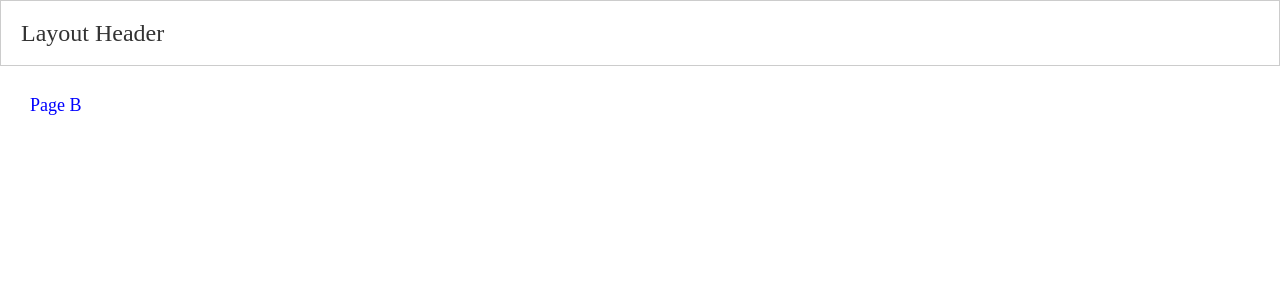
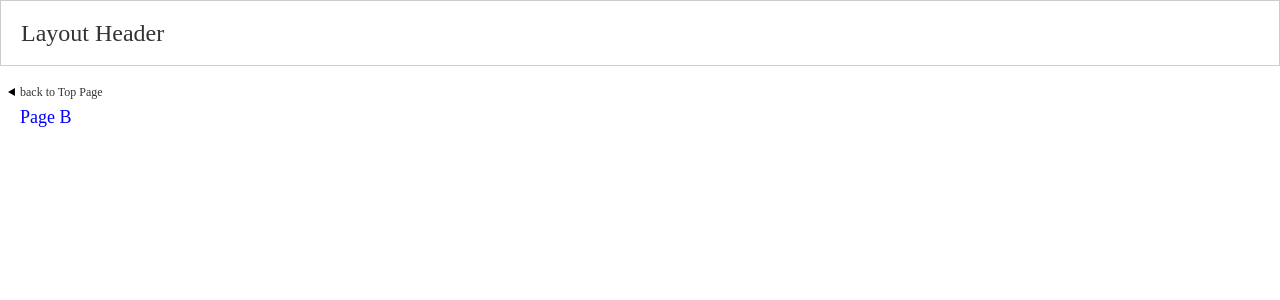
Before and after one commit to takahiroaoki/react-vite-sample, a React (Vite) app: page /pageB in a window 1280 px wide. Shown: the top 300 px of the page. Built offline with nearby package versions, Linux system fonts and the light colour scheme.

Commit message:
:sparkles: add navigator to sub pages

```diff
--- a/src/pages/page-a/index.module.css
+++ b/src/pages/page-a/index.module.css
@@ -1,8 +1,31 @@
 .titleSection {
-    padding: 10px;
+    padding: 10px 0;
 }
 
 .title {
     color: red;
     font-size: 18px;
 }
+
+.navigatorSection {
+    display: flex;
+    justify-content: left;
+}
+
+.navigator {
+    font-size: 12px;
+    color: #333;
+    text-decoration: none;
+    position: relative;
+}
+
+.navigator::before {
+    content: '';
+    background-color: black;
+    position: absolute;
+    left: -12px;
+    top: calc((12px - 8px) / 2);
+    height: 8px;
+    width: calc(8px / 2 * tan(60deg));
+    clip-path: polygon(0 50%, 100% 0, 100% 100%);
+}
--- a/src/pages/page-a/index.tsx
+++ b/src/pages/page-a/index.tsx
@@ -1,8 +1,12 @@
 import styles from './index.module.css'
+import { Link } from "react-router"
 
 export default function PageA() {
   return (
     <>
+      <div className={styles.navigatorSection}>
+        <Link className={styles.navigator} to={"/"}>back to Top Page</Link>
+      </div>
       <div className={styles.titleSection}>
         <h2 className={styles.title}>Page A</h2>
       </div>
--- a/src/pages/page-b/index.module.css
+++ b/src/pages/page-b/index.module.css
@@ -1,8 +1,31 @@
 .titleSection {
-    padding: 10px;
+    padding: 10px 0;
 }
 
 .title {
     color: blue;
     font-size: 18px;
 }
+
+.navigatorSection {
+    display: flex;
+    justify-content: left;
+}
+
+.navigator {
+    font-size: 12px;
+    color: #333;
+    text-decoration: none;
+    position: relative;
+}
+
+.navigator::before {
+    content: '';
+    background-color: black;
+    position: absolute;
+    left: -12px;
+    top: calc((12px - 8px) / 2);
+    height: 8px;
+    width: calc(8px / 2 * tan(60deg));
+    clip-path: polygon(0 50%, 100% 0, 100% 100%);
+}
--- a/src/pages/page-b/index.tsx
+++ b/src/pages/page-b/index.tsx
@@ -1,8 +1,12 @@
 import styles from './index.module.css'
+import { Link } from "react-router"
 
 export default function PageB() {
   return (
     <>
+      <div className={styles.navigatorSection}>
+        <Link className={styles.navigator} to={"/"}>back to Top Page</Link>
+      </div>
       <div className={styles.titleSection}>
         <h2 className={styles.title}>Page B</h2>
       </div>
--- a/src/pages/top/index.module.css
+++ b/src/pages/top/index.module.css
@@ -1,5 +1,5 @@
 .titleSection {
-    padding: 10px;
+    padding: 10px 0;
 }
 
 .title {
--- a/src/pages/top/index.tsx
+++ b/src/pages/top/index.tsx
@@ -1,5 +1,5 @@
 import styles from './index.module.css'
-import { Link } from "react-router";
+import { Link } from "react-router"
 
 export default function Top() {
   return (
```
